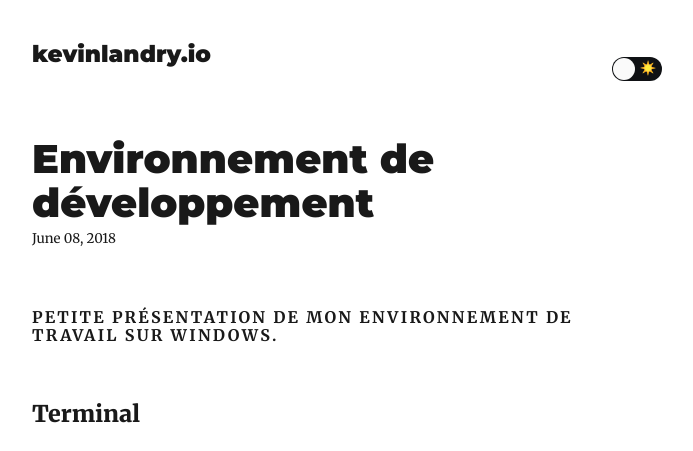
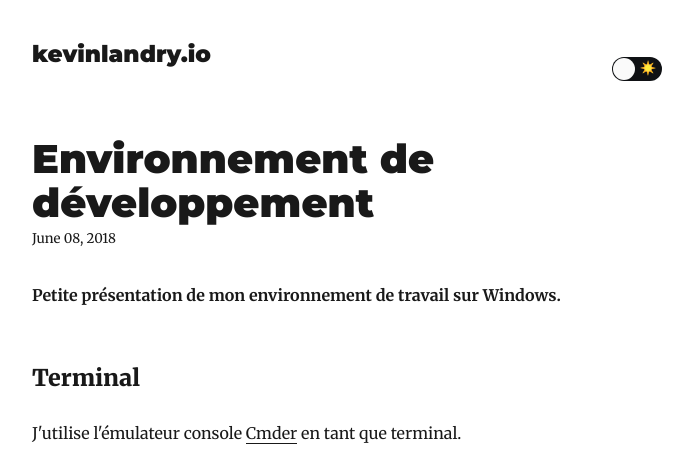
Before and after one commit to kev-landry/kevinlandry.io.bck, a Gatsby site: page /mon-environement-de-dev/ in a window 1280 px wide. Shown: the top 451 px of the page, without its empty margins (293-986 px from the left). Built offline with nearby package versions, Linux system fonts and the light colour scheme; Gatsby itself is replaced by a stand-in of ours; some packages are replaced by stand-ins of ours.

Commit message:
add first sentence emphasis

```diff
--- a/content/blog/mon-environement-de-dev/index.md
+++ b/content/blog/mon-environement-de-dev/index.md
@@ -3,7 +3,7 @@ title: "Environnement de développement"
 date: "2018-06-08"
 ---
 
-#### **Petite présentation de mon environnement de travail sur Windows.**
+**Petite présentation de mon environnement de travail sur Windows.**
 
 ### Terminal
 
```
